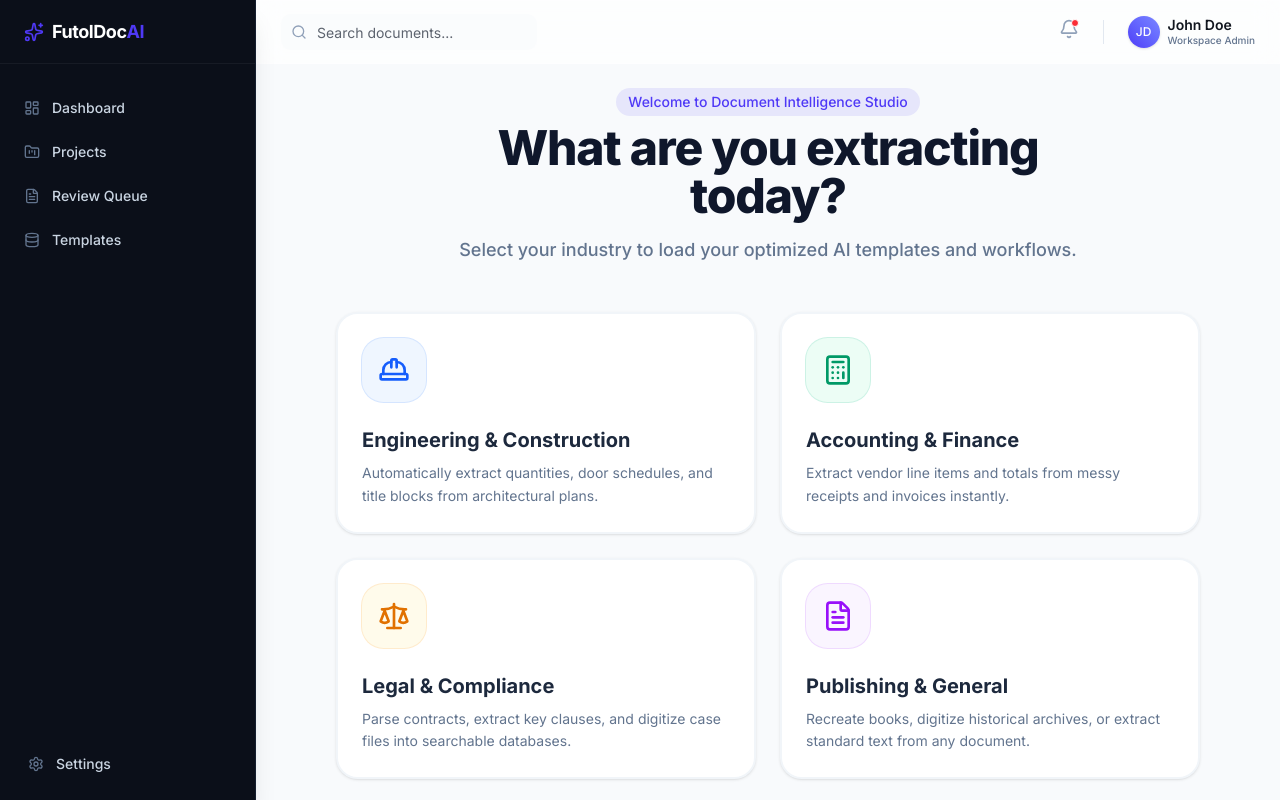
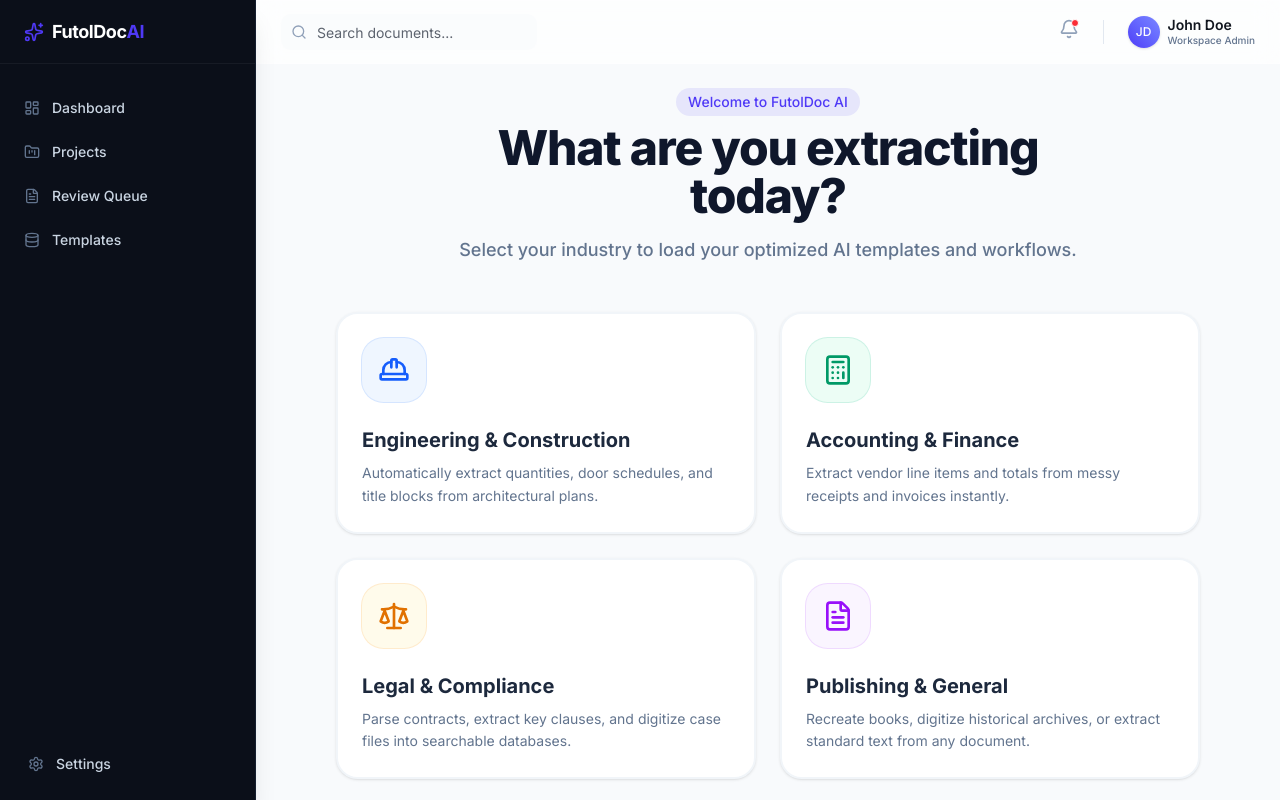
Before and after one commit to michaelfutol/docstudio, a Next.js app in the folder frontend/: page / in a window 1280 px wide. Built offline with nearby package versions, Linux system fonts and the light colour scheme.

Commit message:
Update welcome message to FutolDoc AI

```diff
--- a/frontend/src/app/page.tsx
+++ b/frontend/src/app/page.tsx
@@ -63,7 +63,7 @@ export default function IndustryLandingPage() {
 
       <div className="text-center max-w-2xl mx-auto space-y-4">
         <div className="inline-flex items-center rounded-full px-3 py-1 text-sm font-medium bg-primary/10 text-primary mb-2">
-          Welcome to Document Intelligence Studio
+          Welcome to FutolDoc AI
         </div>
         <h1 className="text-4xl md:text-5xl font-extrabold tracking-tight text-slate-900">
           What are you extracting today?
```
